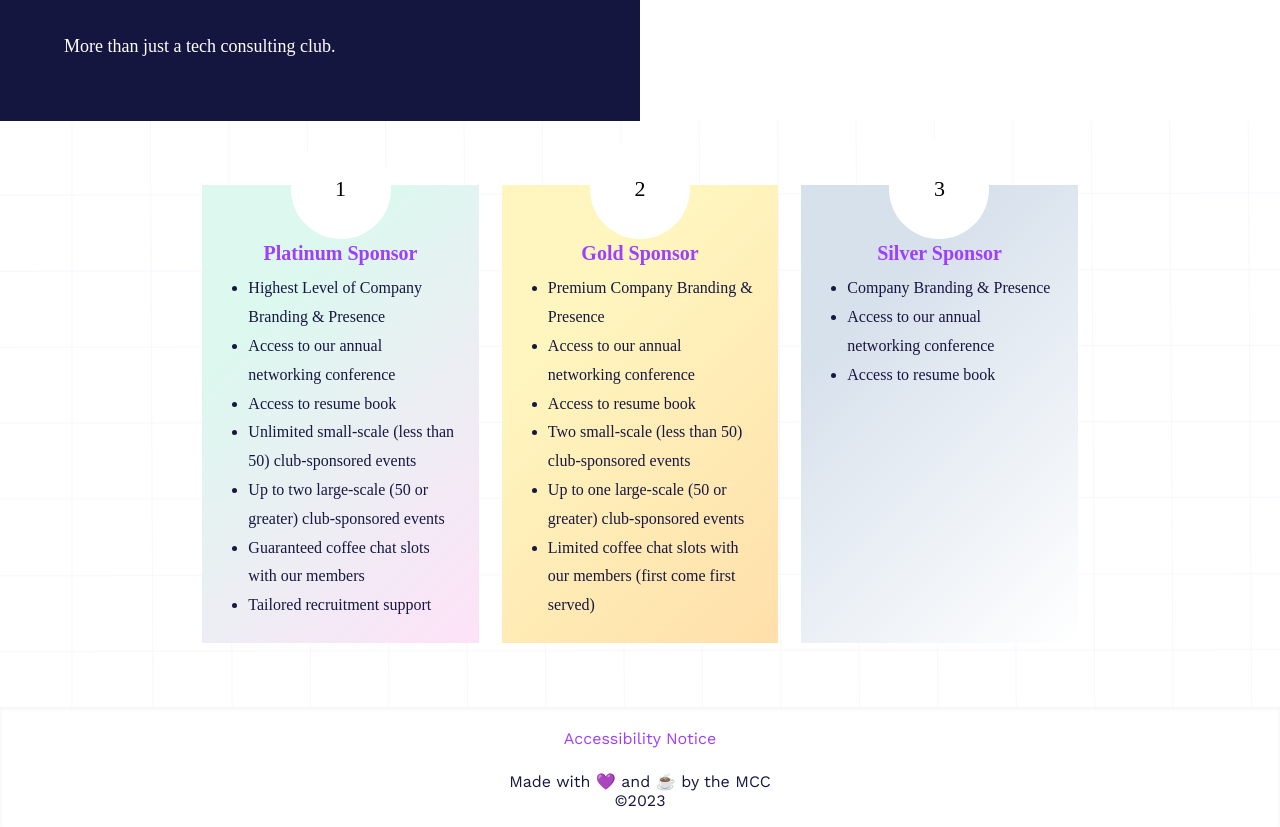
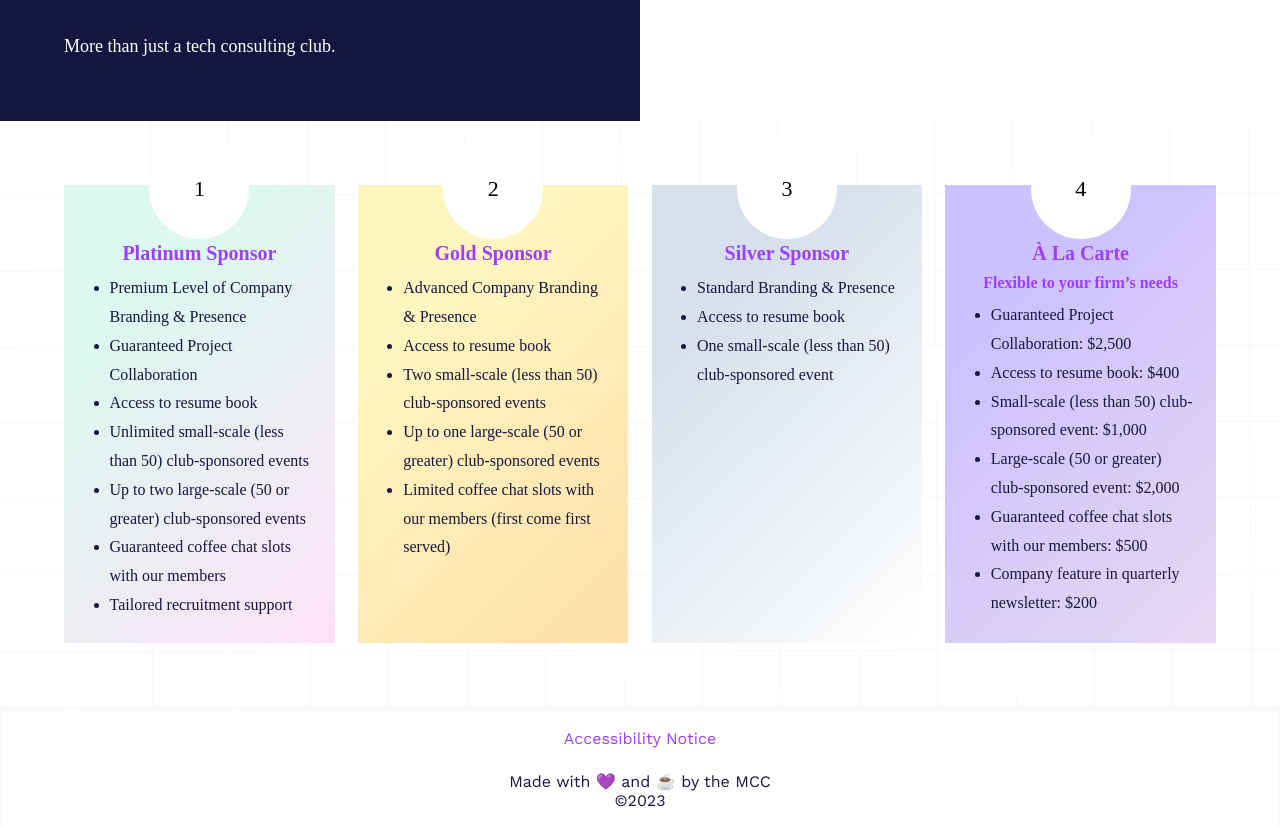
Before and after one commit to MITech-Consulting-Club/website, a Next.js app: page /sponsors in a window 1280 px wide. Shown: the part 680-1507 px from the top of the page. Built offline with nearby package versions, Linux system fonts and the light colour scheme.

Commit message:
added a la carte and updated sponsor details

```diff
--- a/app/(routes)/sponsors/sponsors.module.scss
+++ b/app/(routes)/sponsors/sponsors.module.scss
@@ -95,7 +95,8 @@
 
 .silverCard,
 .goldCard,
-.platinumCard {
+.platinumCard,
+.aLaCarteCard {
   @include respond-to('md') {
     width: 20%;
     margin: 0;
@@ -119,6 +120,11 @@
 .platinumCard {
   background-color: #fee2f8;
   background-image: linear-gradient(315deg, #fee2f8 0%, #dcf8ef 74%);
+}
+
+.aLaCarteCard {
+  background-color: #f8f8f8;
+  background-image: linear-gradient(315deg, #e5d9f2 0%, #cdc1ff 74%);
 }
 
 .numberCircle {
@@ -151,6 +157,14 @@
   color: $primary;
 }
 
+.cardSubHeading {
+  font-size: 16px;
+  font-family: 'Avenir Light';
+  text-align: center;
+  margin-bottom: 4%;
+  color: $primary;
+}
+
 .packageOffers {
   font-size: 16px;
   font-family: 'Avenir Light';
--- a/app/(routes)/sponsors/sponsors.tsx
+++ b/app/(routes)/sponsors/sponsors.tsx
@@ -43,8 +43,8 @@ export default function Sponsors() {
             <div className={styles.numberCircle}>1</div>
             <h5 className={styles.cardHeading}>Platinum Sponsor</h5>
             <ul className={styles.packageOffers}>
-              <li>Highest Level of Company Branding & Presence</li>
-              <li>Access to our annual networking conference </li>
+              <li>Premium Level of Company Branding & Presence</li>
+              <li>Guaranteed Project Collaboration</li>
               <li>Access to resume book</li>
               <li>
                 Unlimited small-scale (less than 50) club-sponsored events
@@ -60,8 +60,7 @@ export default function Sponsors() {
             <div className={styles.numberCircle}>2</div>
             <h5 className={styles.cardHeading}>Gold Sponsor</h5>
             <ul className={styles.packageOffers}>
-              <li>Premium Company Branding & Presence</li>
-              <li>Access to our annual networking conference</li>
+              <li>Advanced Company Branding & Presence</li>
               <li>Access to resume book</li>
               <li>Two small-scale (less than 50) club-sponsored events</li>
               <li>
@@ -77,9 +76,24 @@ export default function Sponsors() {
             <div className={styles.numberCircle}>3</div>
             <h5 className={styles.cardHeading}>Silver Sponsor</h5>
             <ul className={styles.packageOffers}>
-              <li>Company Branding & Presence</li>
-              <li>Access to our annual networking conference</li>
+              <li>Standard Branding & Presence</li>
               <li>Access to resume book</li>
+              <li>One small-scale (less than 50) club-sponsored event</li>
+            </ul>
+          </div>
+          <div className={styles.aLaCarteCard}>
+            <div className={styles.numberCircle}>4</div>
+            <h5 className={styles.cardHeading}>À La Carte</h5>
+            <h6 className={styles.cardSubHeading}>
+              Flexible to your firm’s needs
+            </h6>
+            <ul className={styles.packageOffers}>
+              <li>Guaranteed Project Collaboration: $2,500</li>
+              <li>Access to resume book: $400</li>
+              <li>Small-scale (less than 50) club-sponsored event: $1,000</li>
+              <li>Large-scale (50 or greater) club-sponsored event: $2,000</li>
+              <li>Guaranteed coffee chat slots with our members: $500</li>
+              <li>Company feature in quarterly newsletter: $200</li>
             </ul>
           </div>
         </div>
```
